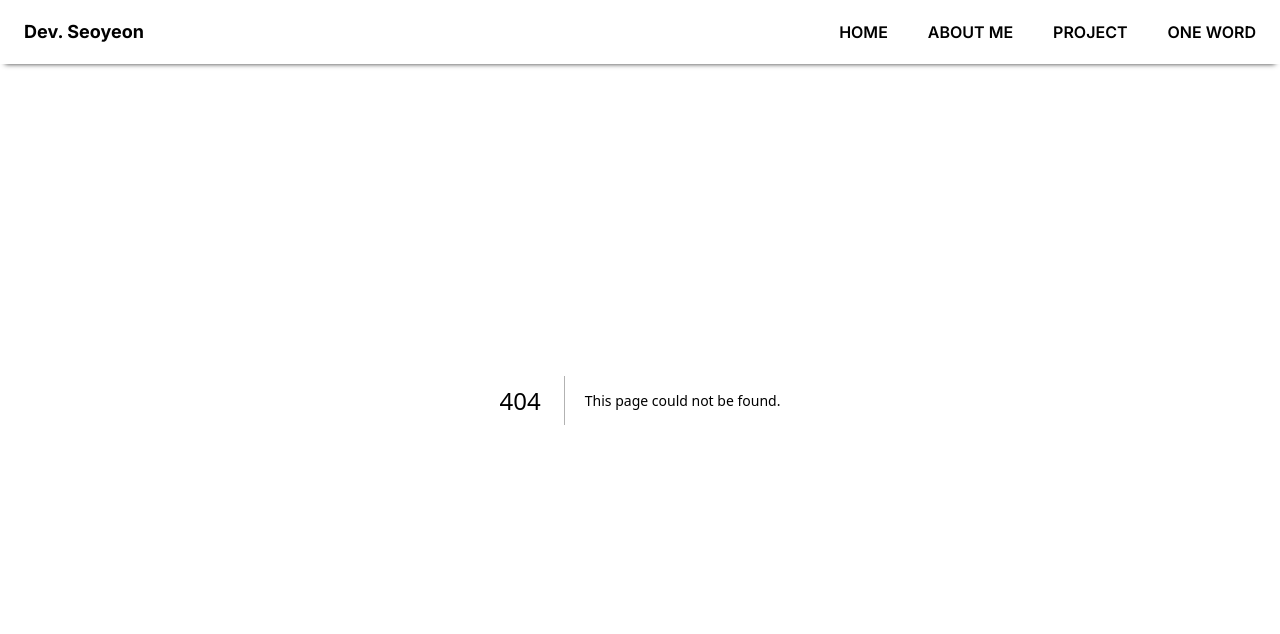
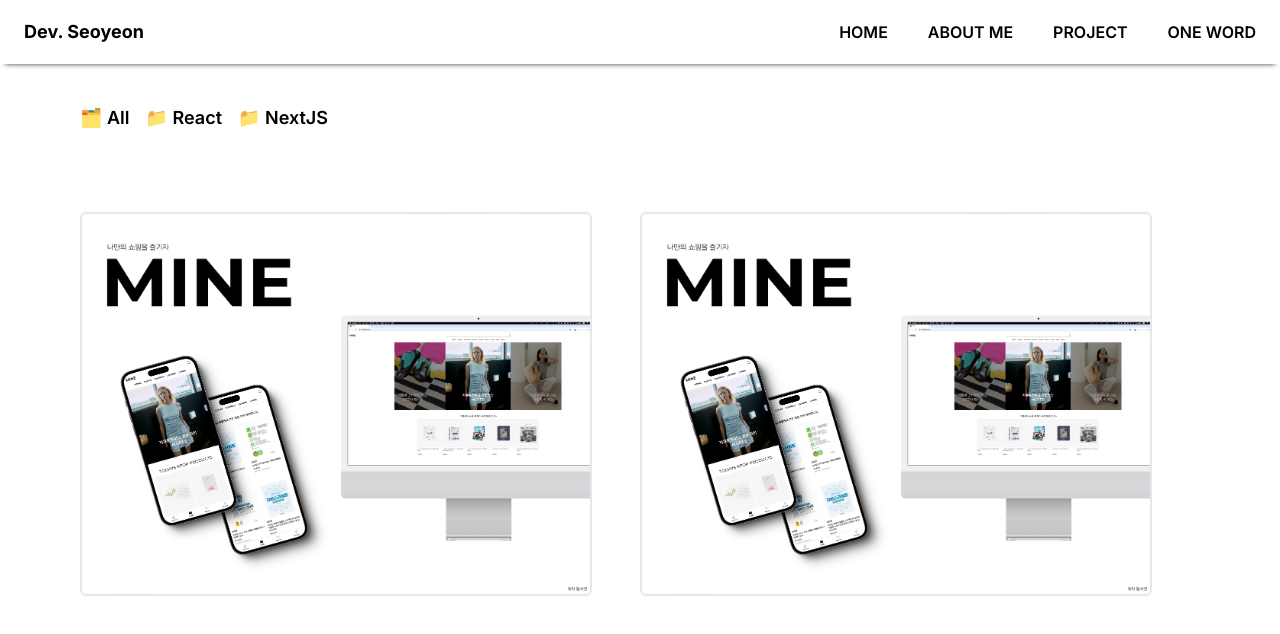
Before and after one commit to winternotseason/my-portfolio, a Next.js app: page /project in a window 1280 px wide. Before the commit this address had no page. Shown: the top 634 px of the page. Built offline with nearby package versions, Linux system fonts and the light colour scheme.

Commit message:
project page : hover

```diff
--- a/app/_component/header.tsx
+++ b/app/_component/header.tsx
@@ -30,7 +30,7 @@
         <li className="cursor-pointer" onClick={() => handleNavigate("/about")}>
           ABOUT ME
         </li>
-        <li className="cursor-pointer">PROJECT</li>
+        <li className="cursor-pointer" onClick={() => handleNavigate("/project")}>PROJECT</li>
         <li className="cursor-pointer"onClick={() => handleNavigate("/board")}>ONE WORD</li>
       </ul>
     </header>
--- a/app/_component/post-delete-btn.tsx
+++ b/app/_component/post-delete-btn.tsx
@@ -14,6 +14,7 @@
       });
       const result = await response.json();
       if (result.status === 201) {
+        // location.reload() 좀 아닌 것 같음... 다시 생각해봐
         location.reload();
       } else {
         console.log("게시글 삭제 오류");
--- a/app/board/page.tsx
+++ b/app/board/page.tsx
@@ -11,13 +11,13 @@
   const posts = await board.find().toArray();
 
   return (
-    <div className="w-full h-full flex justify-center">
+    <div className="w-full h-full flex justify-center animate-fade">
       <div className="flex flex-col w-[60rem] mt-16 pt-10 ">
         <PostingForm />
         <div>
-          <ul className="flex flex-col items-center justify-center w-full h-full bg-gray-300 p-5 mt-7 rounded-3xl">
+          <ul className="flex flex-col items-center justify-center w-full h-full border-2 p-5 mt-7 rounded-2xl">
             {posts.length === 0 && (
-              <h1 className="text-xl font-semibold ">
+              <h1 className="text-md font-semibold ">
                 게시글이 존재하지 않습니다.
               </h1>
             )}
--- a/app/page.tsx
+++ b/app/page.tsx
@@ -1,15 +1,18 @@
 "use client";
 
+import { useRouter } from "next/navigation";
 import { useEffect, useState } from "react";
 
 export default function Home() {
   const completionWord = "안녕하세요1머머하는 개발자1황서연입니다";
+  const router = useRouter();
   const [display, setDisplay] = useState(""); // display 되는 텍스트
   const [count, setCount] = useState(0); // 현재 타이핑의 카운트
   const [end, setEnd] = useState(false);
   const [visibleContent, setVisibleContent] = useState(false);
 
   useEffect(() => {
+
     const typingInterval = setInterval(() => {
       setDisplay((prevTitleValue) => {
         if (end) {
@@ -51,10 +54,13 @@
     }, 6300);
   }, []);
 
+  if(visibleContent){
+    router.replace('/about')
+  }
+
   return (
     <div className="w-full h-full flex justify-center items-center">
       <h1 className="text-6xl font-extrabold">{display}</h1>
-      {visibleContent ? <div className="animate-fade">content!!!!</div> : ""}
     </div>
   );
 }
--- /dev/null
+++ b/app/project/page.tsx
@@ -0,0 +1,58 @@
+import Image from "next/image";
+import React from "react";
+
+const Project = () => {
+  return (
+    <div className="w-full h-full flex justify-center animate-fade">
+      <div className="flex flex-col w-[70rem] mt-16 pt-10 relative">
+        <ul className="flex gap-4 font-semibold text-lg">
+          <li>🗂️ All</li>
+          <li>📁 React</li>
+          <li>📁 NextJS</li>
+        </ul>
+        <ul className="grid grid-cols-2 mt-20">
+          <li className="relative w-[32rem] h-[24rem] border-2 p-2 group rounded-md">
+            <Image
+              src="/MINE.png"
+              fill
+              alt="mine"
+              className="hover:brightness-25 rounded-md"
+            />
+            <div className="flex flex-col justify-center px-4 w-[32rem] h-[24rem] absolute box-border text-white pointer-events-none opacity-0 group-hover:opacity-100 transition-opacity duration-300">
+              <p className="text-5xl font-bold">MINE</p>
+              <p className="text-lg font-semibold mt-7">
+                네이버 검색 쇼핑 api를 활용한 프론트엔드 쇼핑몰 구현 프로젝트
+              </p>
+              <p className="text-lg font-semibold">
+                NextJS, CSS-module, MongoDB, Vercel
+              </p>
+              <p>2024.06.27-2024.07.11</p>
+              <p>황서연 (개인개발)</p>
+            </div>
+          </li>
+          <li className="relative w-[32rem] h-[24rem] border-2 p-2 group rounded-md">
+            <Image
+              src="/MINE.png"
+              fill
+              alt="mine"
+              className="hover:brightness-25 rounded-md"
+            />
+            <div className="flex flex-col justify-center  w-[32rem] h-[24rem] absolute box-border text-white pointer-events-none opacity-0 group-hover:opacity-100 transition-opacity duration-300">
+              <p className="text-5xl font-bold">MINE</p>
+              <p className="text-lg font-semibold mt-7">
+                네이버 검색 쇼핑 api를 활용한 프론트엔드 쇼핑몰 구현 프로젝트
+              </p>
+              <p className="text-lg font-semibold">
+                NextJS, CSS-module, MongoDB, Vercel
+              </p>
+              <p>2024.06.27-2024.07.11</p>
+              <p>황서연 (개인개발)</p>
+            </div>
+          </li>
+        </ul>
+      </div>
+    </div>
+  );
+};
+
+export default Project;
--- a/tailwind.config.ts
+++ b/tailwind.config.ts
@@ -26,6 +26,9 @@
           to: { opacity: "1" },
         },
       },
+      brightness : {
+        25 : '.25'
+      }
     },
   },
   plugins: [],
```
Also changed, not shown: public/MINE.png (added).
